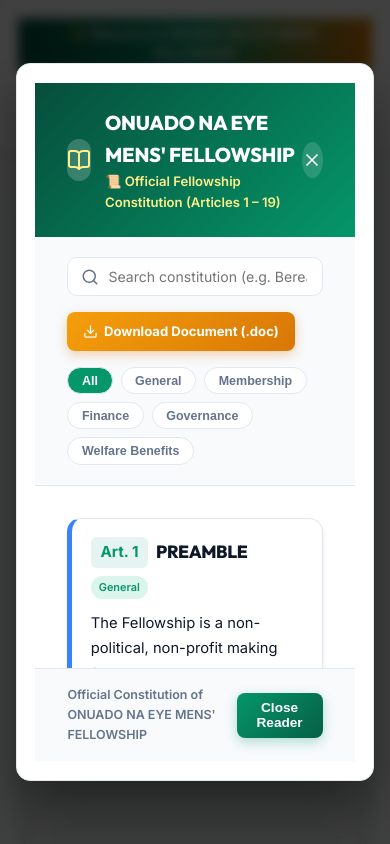
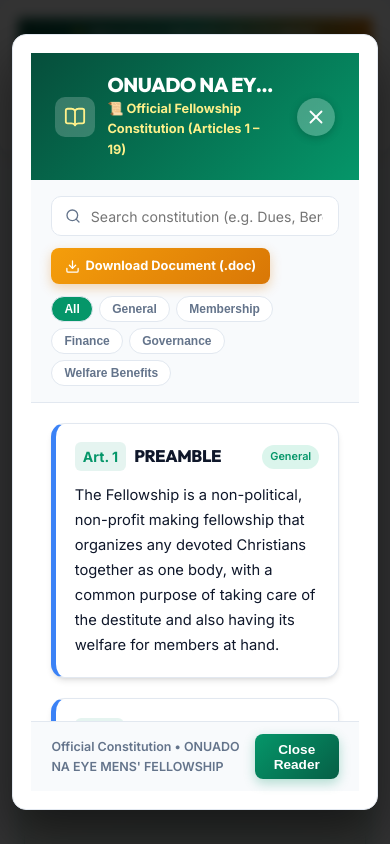
Before and after one commit to dans123456/onuado-na-ye, a React (Vite) app: page / in a window 390 px wide. Both pictures are taken after a click on the button "Read Fellowship Constitution". Shown: the top 844 px of the page. Built offline with nearby package versions, Linux system fonts and the light colour scheme.

Commit message:
fix: resolve mobile modal layout cutoffs, fix constitution reader viewport, fix exit buttons, and stack parents grid on mobile

```diff
--- a/src/components/ConstitutionModal.jsx
+++ b/src/components/ConstitutionModal.jsx
@@ -1,5 +1,5 @@
 import React, { useState } from 'react';
-import { BookOpen, Search, X, Shield, Download, FileText, CheckCircle2, ChevronRight, Award } from 'lucide-react';
+import { BookOpen, Search, X, Download, FileText } from 'lucide-react';
 
 export const CONSTITUTION_ARTICLES = [
   {
@@ -58,114 +58,90 @@ export const CONSTITUTION_ARTICLES = [
     category: 'Governance',
     content: `The following officers shall be elected into office as Executive Officers by members of the Fellowship:
 1. President (Leader & Policy Implementer)
-2. Vice President (Assisting Leader & Acting President)
-3. General Secretary (Documentation, Correspondence & Bank Signatory Group B)
-4. Financial Secretary (Treasury Accounts & Financial Statements)
-5. PRO / Organizer & Liaison Officer (Social Functions, Media & MC)
-6. Two Co-opted Executive Members`
+2. Vice President (Assists President & Acts in Absence)
+3. P.R.O. (Public Relations & Information Dissemination)
+4. Secretary (Secretariat Records & Official Correspondence)
+5. Financial Secretary / Treasurer (Monetary Ledger & Bank Accounts)
+6. Organizers & Executive Members (Welfare & Operations)`
   },
   {
     art: 'Art. 9',
-    title: 'DUTIES OF EXECUTIVE OFFICERS',
+    title: 'ELECTION OF EXECUTIVE OFFICERS',
     category: 'Governance',
-    content: `Sect. 1 — PRESIDENT: Leader over Executive members, presides over all meetings, convenes emergency meetings upon request of 5+ members, holds constitutional right to accept/reject members, ex-officio member of committees.
-
-Sect. 2 — VICE PRESIDENT: Assists the President in performing duties. Acts as President in the absence of the substantive President.
-
-Sect. 3 — SECRETARY: Responsible for filing all documents, schedules welfare meetings, records minutes, handles incoming/outgoing correspondence, Bank Signatory (Group B), updates member welfare cards.
-
-Sect. 4 — FINANCIAL SECRETARY: Financial accounting expert, deposits funds into Bank Account within 48 hours of receipt, presents annual financial statements at AGMs, keeps financial records. (Not a bank signatory).
-
-Sect. 5 — ORGANIZER / LIAISON OFFICER (PRO): Welfare duties, represents fellowship at social functions, handles gifts/purchases, monitors attendance, press/media releases, Master of Ceremonies (MC) at gatherings.`
+    content: `• Officers shall be elected by simple majority vote of active members present at an official General Meeting.
+• Tenure of office shall be four (4) years, subject to re-election.`
   },
   {
     art: 'Art. 10',
-    title: 'ELECTIONS & ELECTORAL COLLEGE',
+    title: 'DUTIES OF THE PRESIDENT',
     category: 'Governance',
-    content: `• Members appoint a 5-member ad-hoc Electoral College to vet, conduct, and monitor elections.
-• Eligibility: Apply via form to Electoral College, supported by 3 qualified members, approved as financially up-to-date by Financial Secretary.
-• By-Elections: Conducted within 28 days if an Executive dies, resigns, or is removed.`
+    content: `The President shall preside over all general and executive meetings, uphold the constitution, direct affairs of the fellowship, and represent the fellowship in external matters.`
   },
   {
     art: 'Art. 11',
-    title: 'TERM OF OFFICE',
+    title: 'DUTIES OF THE SECRETARY',
     category: 'Governance',
-    content: `Executive Officers shall hold office for a period of four (4) years. Upon satisfactory and diligent performance, an officer is eligible for re-election for a second term maximum.`
+    content: `The Secretary shall keep true records of all proceedings, issue notice of meetings, handle correspondence, and maintain an updated register of members.`
   },
   {
     art: 'Art. 12',
-    title: 'REMOVAL OF EXECUTIVE OFFICERS',
-    category: 'Governance',
-    content: `An Executive Officer may be removed from office before term expiration upon a Vote of No Confidence supported by two-thirds (2/3) majority votes of members present at a General Meeting, following a 14-day written memorandum to the Secretary.`
+    title: 'DUTIES OF THE FINANCIAL SECRETARY & TREASURER',
+    category: 'Finance',
+    content: `• Collect all dues, levies, and contributions, and issue receipts.
+• Pay all moneys into the official Fidelity Bank Ghana account of the Fellowship within 48 hours.
+• Present audited financial statements at general meetings.`
   },
   {
     art: 'Art. 13',
-    title: 'FELLOWSHIP MEETINGS',
-    category: 'Governance',
-    content: `Three categories of meetings:
-1. Executive Meetings (50% quorum required).
-2. General Monthly Meetings (mandatory attendance at least once a year).
-3. Emergency Meetings (convened by President online/offline as needed).`
+    title: 'FELLOWSHIP BANK ACCOUNT & SIGNATORIES',
+    category: 'Finance',
+    content: `• Bank Name: Fidelity Bank Ghana
+• Account Name: ONUADO NA EYE MENS' FELLOWSHIP
+• Signatories: Group A (President & Secretary) and Group B (Treasurer). Cheques/transfers require one signature from Group A and one from Group B.`
   },
   {
     art: 'Art. 14',
-    title: 'GOVERNING POLICY',
-    category: 'Governance',
-    content: `All suggestions, observations, and assistance requests must be channeled through the Secretary to the Executives. Outgoing Executives shall officially hand over to incoming Executives.`
+    title: 'MEETINGS & QUORUM',
+    category: 'General',
+    content: `• Meetings are held online (via Google Meet / Zoom) and physically as scheduled on 1st & 3rd Sundays of every month.
+• Quorum for general meetings shall be one-third (1/3) of active members.`
   },
   {
     art: 'Art. 15',
-    title: 'FINANCIAL POLICIES & BANK SIGNATORIES',
-    category: 'Finance',
-    content: `• Operate official Fidelity Bank Ghana Account & MTN Mobile Money Wallet.
-• Bank Signatories (2 required):
-  - GROUP A: President or Vice President.
-  - GROUP B: General Secretary or appointed Executive Officer.
-• No fellowship money shall be kept in a member's house or personal account.
-• Monthly dues and levies paid are non-refundable.`
+    title: 'DISCIPLINE & ABSENTEEISM',
+    category: 'General',
+    content: `• Members shall observe Christian discipline, respect, and decorum.
+• Unexcused absence from three consecutive meetings attracts a query or fine determined by Executives.`
   },
   {
     art: 'Art. 16',
-    title: 'ADMINISTRATIVE WELFARE BENEFIT SCHEDULE',
+    title: 'WELFARE BENEFITS SCHEDULE',
     category: 'Welfare Benefits',
-    content: `Official cash donation schedule for up-to-date members:
-
-1. BEREAVEMENT:
-   • Loss of Wife or Husband: GH₵ 5,000.00
-   • Loss of Father or Mother: GH₵ 3,000.00
-   • Loss of Biological Child: GH₵ 2,000.00 each (up to 2 children)
-
-2. HOSPITALIZATION & SEVERE ILLNESS:
-   • Cash donation of GH₵ 1,000.00 + Official Delegation Visit.
-
-3. DESTITUTION OR LOSS OF PROPERTY:
-   • Social mishap, fire, or severe hardship: GH₵ 3,000.00 Cash Relief.
-
-4. CHILDBIRTH & OUTDOORING CEREMONY:
-   • Cash donation of GH₵ 1,000.00 presented at naming ceremony.
-
-5. WEDDINGS & HOLY MATRIMONY:
-   • 80% Cash Donation from voluntary levy pool + Transportation for 2 fellowship representatives.`
+    content: `Official Welfare Benefits for Full Members (after 6 months probation):
+• Bereavement of Member: GH₵ 5,000.00
+• Bereavement of Spouse: GH₵ 3,000.00
+• Bereavement of Biological Parent: GH₵ 2,000.00
+• Hospitalization (3+ days): GH₵ 1,000.00
+• Naming Ceremony / New Child: GH₵ 1,000.00
+• Member Wedding: 80% contribution support from Welfare Fund.`
   },
   {
     art: 'Art. 17',
-    title: 'QUALIFICATIONS FOR BENEFITS',
+    title: 'DESTITUTE AID & CHARITY FUND',
     category: 'Welfare Benefits',
-    content: `• Fully up-to-date members paying dues/contributions are entitled to 100% full benefits.
-• Members defaulting 3 to 6 months without formal permission lose 50% of benefits as penalty (dues arrears deducted from remaining balance).
-• Members defaulting 6+ months without permission cease to be members and forfeit all benefits.`
+    content: `A dedicated portion of voluntary donations and levies shall be allocated to supporting orphanages, widow aid, destitution relief, and community outreach in Ghana.`
   },
   {
     art: 'Art. 18',
     title: 'AMENDMENTS TO CONSTITUTION',
     category: 'Governance',
-    content: `Provisions and amounts may be reviewed/amended at General Meetings. Proposed amendments require 30-day prior written notice to the President and approval by 2/3 majority vote.`
+    content: `This Constitution may be amended at a General Meeting by a two-thirds (2/3) majority vote of members present, provided two weeks' notice of amendment has been served.`
   },
   {
     art: 'Art. 19',
-    title: 'BYE-LAWS AND REGULATIONS',
-    category: 'Governance',
-    content: `The Executive Board holds mandate to enact Bye-Laws and Regulations for smooth running as necessary.`
+    title: 'DISSOLUTION OF FELLOWSHIP',
+    category: 'General',
+    content: `In the event of dissolution, all remaining assets after liabilities are settled shall be converted to Shares Holding payouts or donated to registered charitable bodies.`
   }
 ];
 
@@ -187,67 +163,121 @@ export default function ConstitutionModal({ isOpen, onClose }) {
   });
 
   return (
-    <div style={{ position: 'fixed', top: 0, left: 0, right: 0, bottom: 0, width: '100vw', height: '100vh', background: 'rgba(0,0,0,0.75)', backdropFilter: 'blur(6px)', display: 'flex', alignItems: 'center', justifyContent: 'center', zIndex: 99999, padding: '1.25rem 1rem', overflowY: 'auto' }}>
-      <div className="glass-card" style={{ maxWidth: '850px', width: '100%', margin: 'auto', maxHeight: '85vh', background: 'var(--bg-card)', borderRadius: '20px', display: 'flex', flexDirection: 'column', overflow: 'hidden', boxShadow: '0 25px 50px rgba(0,0,0,0.4)', border: '1px solid var(--border-color)' }}>
+    <div style={{
+      position: 'fixed',
+      top: 0,
+      left: 0,
+      right: 0,
+      bottom: 0,
+      width: '100vw',
+      height: '100vh',
+      background: 'rgba(0,0,0,0.8)',
+      backdropFilter: 'blur(6px)',
+      display: 'flex',
+      alignItems: 'center',
+      justifyContent: 'center',
+      zIndex: 99999,
+      padding: '0.75rem',
+      overflowY: 'auto'
+    }}>
+      <div className="glass-card" style={{
+        maxWidth: '900px',
+        width: '100%',
+        margin: 'auto',
+        maxHeight: '92vh',
+        background: 'var(--bg-card)',
+        borderRadius: '20px',
+        display: 'flex',
+        flexDirection: 'column',
+        overflow: 'hidden',
+        boxShadow: '0 25px 50px rgba(0,0,0,0.5)',
+        border: '1px solid var(--border-color)'
+      }}>
 
-        {/* Header */}
-        <div style={{ padding: '1.5rem 2rem', background: 'linear-gradient(135deg, #064e3b, #059669)', color: '#ffffff', display: 'flex', justifyContent: 'space-between', alignItems: 'center', flexShrink: 0 }}>
-          <div style={{ display: 'flex', alignItems: 'center', gap: '0.85rem' }}>
-            <div style={{ width: '42px', height: '42px', borderRadius: '12px', background: 'rgba(255,255,255,0.2)', display: 'flex', alignItems: 'center', justifyContent: 'center', color: '#fef08a' }}>
-              <BookOpen size={24} />
+        {/* Header - Fixed & Clear Close X Button */}
+        <div style={{
+          padding: '1.25rem 1.5rem',
+          background: 'linear-gradient(135deg, #064e3b, #059669)',
+          color: '#ffffff',
+          display: 'flex',
+          justify: 'space-between',
+          alignItems: 'center',
+          gap: '1rem',
+          flexShrink: 0
+        }}>
+          <div style={{ display: 'flex', alignItems: 'center', gap: '0.75rem', minWidth: 0, flex: 1 }}>
+            <div style={{ width: '40px', height: '40px', borderRadius: '10px', background: 'rgba(255,255,255,0.2)', display: 'flex', alignItems: 'center', justifyContent: 'center', color: '#fef08a', flexShrink: 0 }}>
+              <BookOpen size={22} />
             </div>
-            <div>
-              <h2 style={{ fontSize: '1.25rem', fontWeight: 900, fontFamily: 'var(--font-heading)', color: '#ffffff', margin: 0, letterSpacing: '-0.01em' }}>
+            <div style={{ minWidth: 0 }}>
+              <h2 style={{ fontSize: '1.1rem', fontWeight: 900, fontFamily: 'var(--font-heading)', color: '#ffffff', margin: 0, lineHeight: 1.2, whiteSpace: 'nowrap', overflow: 'hidden', textOverflow: 'ellipsis' }}>
                 ONUADO NA EYE MENS' FELLOWSHIP
               </h2>
-              <div style={{ fontSize: '0.82rem', color: '#fef08a', fontWeight: 600 }}>
+              <div style={{ fontSize: '0.8rem', color: '#fef08a', fontWeight: 700, marginTop: '0.1rem' }}>
                 📜 Official Fellowship Constitution (Articles 1 – 19)
               </div>
             </div>
           </div>
 
-          <button onClick={onClose} style={{ background: 'rgba(255,255,255,0.15)', border: 'none', borderRadius: '50%', width: '36px', height: '36px', display: 'flex', alignItems: 'center', justifyContent: 'center', color: '#fff', cursor: 'pointer' }}>
-            <X size={20} />
+          <button
+            onClick={onClose}
+            aria-label="Close Constitution Reader"
+            style={{
+              background: 'rgba(255, 255, 255, 0.25)',
+              border: 'none',
+              borderRadius: '50%',
+              width: '38px',
+              height: '38px',
+              display: 'flex',
+              alignItems: 'center',
+              justifyContent: 'center',
+              color: '#ffffff',
+              cursor: 'pointer',
+              flexShrink: 0,
+              boxShadow: '0 2px 8px rgba(0,0,0,0.2)'
+            }}
+          >
+            <X size={22} />
           </button>
         </div>
 
         {/* Search & Category Filter Toolbar */}
-        <div style={{ padding: '1.25rem 2rem', borderBottom: '1px solid var(--border-color)', background: 'var(--bg-main)', display: 'flex', flexDirection: 'column', gap: '1rem', flexShrink: 0 }}>
+        <div style={{ padding: '1rem 1.25rem', borderBottom: '1px solid var(--border-color)', background: 'var(--bg-main)', display: 'flex', flexDirection: 'column', gap: '0.75rem', flexShrink: 0 }}>
 
-          <div style={{ display: 'flex', gap: '1rem', alignItems: 'center', flexWrap: 'wrap' }}>
-            <div style={{ position: 'relative', flex: 1, minWidth: '240px' }}>
+          <div style={{ display: 'flex', gap: '0.75rem', alignItems: 'center', flexWrap: 'wrap' }}>
+            <div style={{ position: 'relative', flex: 1, minWidth: '200px' }}>
               <input
                 type="text"
-                placeholder="Search constitution (e.g. Bereavement, Dues, President, Probation)..."
+                placeholder="Search constitution (e.g. Dues, Bereavement, Elections)..."
                 className="form-input"
-                style={{ paddingLeft: '2.5rem', borderRadius: '10px', fontSize: '0.88rem' }}
+                style={{ paddingLeft: '2.4rem', borderRadius: '10px', fontSize: '0.88rem' }}
                 value={searchTerm}
                 onChange={(e) => setSearchTerm(e.target.value)}
               />
-              <Search size={18} style={{ position: 'absolute', left: '0.85rem', top: '50%', transform: 'translateY(-50%)', color: 'var(--text-muted)' }} />
+              <Search size={16} style={{ position: 'absolute', left: '0.85rem', top: '50%', transform: 'translateY(-50%)', color: 'var(--text-muted)' }} />
             </div>
 
             <a
               href="/constitution.doc"
               download="CONSTITUTION FOR ONUADƆ NA ƐYƐ.doc"
               className="btn btn-accent"
-              style={{ padding: '0.55rem 1rem', fontSize: '0.82rem', fontWeight: 700, display: 'inline-flex', alignItems: 'center', gap: '0.35rem', whiteSpace: 'nowrap' }}
+              style={{ padding: '0.5rem 0.85rem', fontSize: '0.8rem', fontWeight: 700, display: 'inline-flex', alignItems: 'center', gap: '0.35rem', whiteSpace: 'nowrap' }}
             >
               <Download size={15} /> Download Document (.doc)
             </a>
           </div>
 
           {/* Category Pill Filters */}
-          <div style={{ display: 'flex', gap: '0.5rem', flexWrap: 'wrap' }}>
+          <div style={{ display: 'flex', gap: '0.4rem', flexWrap: 'wrap' }}>
             {categories.map(cat => (
               <button
                 key={cat}
                 onClick={() => setSelectedCategory(cat)}
                 style={{
-                  padding: '0.35rem 0.85rem',
+                  padding: '0.3rem 0.75rem',
                   borderRadius: '20px',
                   border: '1px solid var(--border-color)',
-                  fontSize: '0.78rem',
+                  fontSize: '0.75rem',
                   fontWeight: 700,
                   cursor: 'pointer',
                   transition: 'all 0.2s ease',
@@ -261,8 +291,8 @@ export default function ConstitutionModal({ isOpen, onClose }) {
           </div>
         </div>
 
-        {/* Scrollable Constitution Content */}
-        <div style={{ padding: '2rem', overflowY: 'auto', flex: 1, display: 'flex', flexDirection: 'column', gap: '1.5rem' }}>
+        {/* Scrollable Constitution Content - Maximum Clear Viewport */}
+        <div style={{ padding: '1.25rem', overflowY: 'auto', flex: 1, display: 'flex', flexDirection: 'column', gap: '1.25rem' }}>
 
           {filteredArticles.length === 0 ? (
             <div style={{ textAlign: 'center', padding: '3rem', color: 'var(--text-muted)' }}>
@@ -271,14 +301,23 @@ export default function ConstitutionModal({ isOpen, onClose }) {
             </div>
           ) : (
             filteredArticles.map(item => (
-              <div key={item.art} className="glass-card" style={{ padding: '1.5rem', borderRadius: '14px', borderLeft: item.category === 'Welfare Benefits' ? '5px solid #059669' : (item.category === 'Finance' ? '5px solid #d97706' : '5px solid #3b82f6') }}>
+              <div
+                key={item.art}
+                className="glass-card"
+                style={{
+                  padding: '1.25rem',
+                  borderRadius: '14px',
+                  borderLeft: item.category === 'Welfare Benefits' ? '5px solid #059669' : (item.category === 'Finance' ? '5px solid #d97706' : '5px solid #3b82f6'),
+                  background: 'var(--bg-card)'
+                }}
+              >
 
                 <div style={{ display: 'flex', justifyContent: 'space-between', alignItems: 'center', marginBottom: '0.75rem', flexWrap: 'wrap', gap: '0.5rem' }}>
                   <div style={{ display: 'flex', alignItems: 'center', gap: '0.5rem' }}>
-                    <span style={{ fontWeight: 900, color: 'var(--primary-600)', fontSize: '0.95rem', background: 'rgba(5, 150, 105, 0.1)', padding: '0.2rem 0.6rem', borderRadius: '6px' }}>
+                    <span style={{ fontWeight: 900, color: 'var(--primary-600)', fontSize: '0.88rem', background: 'rgba(5, 150, 105, 0.1)', padding: '0.2rem 0.5rem', borderRadius: '6px' }}>
                       {item.art}
                     </span>
-                    <h3 style={{ fontSize: '1.1rem', fontWeight: 800, margin: 0, color: 'var(--text-main)' }}>
+                    <h3 style={{ fontSize: '1.05rem', fontWeight: 800, margin: 0, color: 'var(--text-main)' }}>
                       {item.title}
                     </h3>
                   </div>
@@ -287,7 +326,7 @@ export default function ConstitutionModal({ isOpen, onClose }) {
                   </span>
                 </div>
 
-                <div style={{ fontSize: '0.92rem', color: 'var(--text-main)', lineHeight: 1.7, whitespace: 'pre-line' }}>
+                <div style={{ fontSize: '0.92rem', color: 'var(--text-main)', lineHeight: 1.7, whiteSpace: 'pre-line' }}>
                   {item.content}
                 </div>
 
@@ -297,12 +336,12 @@ export default function ConstitutionModal({ isOpen, onClose }) {
 
         </div>
 
-        {/* Footer */}
-        <div style={{ padding: '1rem 2rem', borderTop: '1px solid var(--border-color)', background: 'var(--bg-main)', display: 'flex', justifyContent: 'space-between', alignItems: 'center', flexShrink: 0 }}>
+        {/* Clean Footer Bar */}
+        <div style={{ padding: '0.75rem 1.25rem', borderTop: '1px solid var(--border-color)', background: 'var(--bg-main)', display: 'flex', justifyContent: 'space-between', alignItems: 'center', flexShrink: 0 }}>
           <div style={{ fontSize: '0.78rem', color: 'var(--text-muted)', fontWeight: 600 }}>
-            Official Constitution of ONUADO NA EYE MENS' FELLOWSHIP
+            Official Constitution • ONUADO NA EYE MENS' FELLOWSHIP
           </div>
-          <button onClick={onClose} className="btn btn-primary" style={{ padding: '0.45rem 1.25rem', fontSize: '0.85rem', fontWeight: 700 }}>
+          <button onClick={onClose} className="btn btn-primary" style={{ padding: '0.45rem 1.1rem', fontSize: '0.85rem', fontWeight: 700 }}>
             Close Reader
           </button>
         </div>
--- a/src/pages/DashboardPage.jsx
+++ b/src/pages/DashboardPage.jsx
@@ -487,7 +487,7 @@ export default function DashboardPage({ currentUser, setCurrentUser, members, se
 
               <div style={{ paddingTop: '0.75rem', borderTop: '1px dashed var(--border-color)' }}>
                 <div style={{ fontSize: '0.75rem', color: 'var(--text-muted)', textTransform: 'uppercase', fontWeight: 700 }}>Parents' Status & Contacts</div>
-                <div style={{ display: 'grid', gridTemplateColumns: '1fr 1fr', gap: '0.75rem', marginTop: '0.35rem' }}>
+                <div style={{ display: 'grid', gridTemplateColumns: 'repeat(auto-fit, minmax(200px, 1fr))', gap: '0.75rem', marginTop: '0.35rem' }}>
                   <div style={{ padding: '0.6rem 0.75rem', background: 'var(--bg-main)', borderRadius: '8px', border: '1px solid var(--border-color)' }}>
                     <div style={{ fontSize: '0.72rem', textTransform: 'uppercase', color: 'var(--text-muted)', fontWeight: 700 }}>Father</div>
                     <div style={{ fontWeight: 800, fontSize: '0.88rem' }}>{currentUser.father_name || 'Father'}</div>
```
Also changed, not shown: src/pages/AdminPage.jsx (+25 -9 lines).
